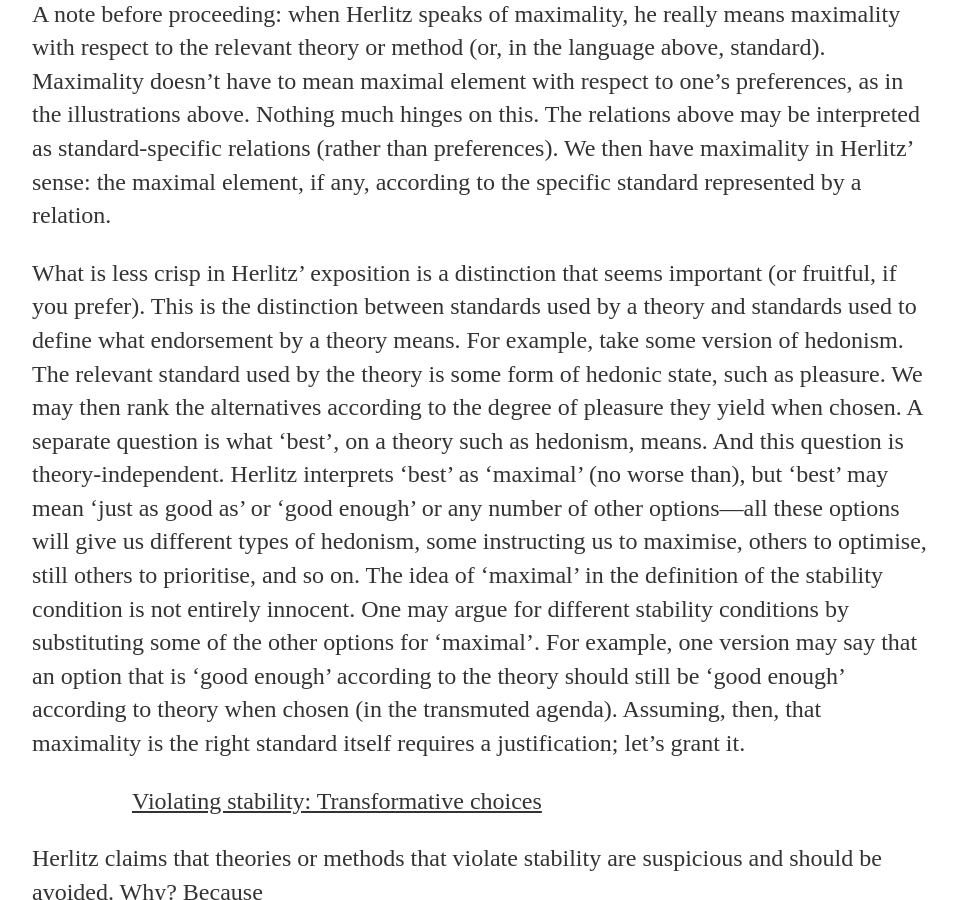
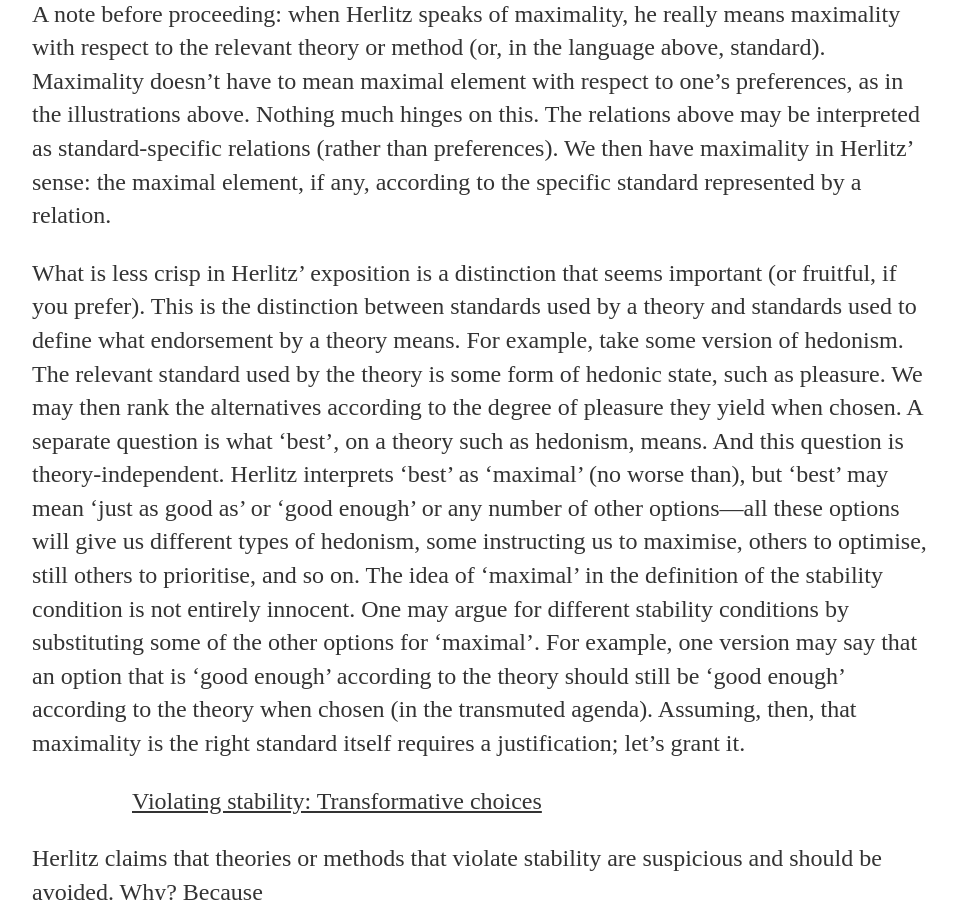
Before and after one commit to uzunovam/uzunovam, a Jekyll site: the page built from _posts/2020-04-28-anders-herlitz-on-unstable-choices.md, in a window 1280 px wide and 900 px high, scrolled down 4387 px. Shown: the whole window, without its empty margins (160-1117 px from the left). Built offline with Jekyll 4.4.1, drawn with Linux system fonts in a browser that asks for light colours.

Commit message:
Update 2020-04-28-anders-herlitz-on-unstable-choices.md

```diff
--- a/_posts/2020-04-28-anders-herlitz-on-unstable-choices.md
+++ b/_posts/2020-04-28-anders-herlitz-on-unstable-choices.md
@@ -62,7 +62,7 @@ that the act of choosing a maximal alternative alone can revert whether this cho
 
 <p>A note before proceeding: when Herlitz speaks of maximality, he really means maximality with respect to the relevant theory or method (or, in the language above, standard). Maximality doesn’t have to mean maximal element with respect to one’s preferences, as in the illustrations above. Nothing much hinges on this. The relations above may be interpreted as standard-specific relations (rather than preferences). We then have maximality in Herlitz’ sense: the maximal element, if any, according to the specific standard represented by a relation.</p>
 
-<p>What is less crisp in Herlitz’ exposition is a distinction that seems important (or fruitful, if you prefer). This is the distinction between standards used by a theory and standards used to define what endorsement by a theory means. For example, take some version of hedonism. The relevant standard used by the theory is some form of hedonic state, such as pleasure. We may then rank the alternatives according to the degree of pleasure they yield when chosen. A separate question is what ‘best’, on a theory such as hedonism, means. And this question is theory-independent. Herlitz interprets ‘best’ as ‘maximal’ (no worse than), but ‘best’ may mean ‘just as good as’ or ‘good enough’ or any number of other options—all these options will give us different types of hedonism, some instructing us to maximise, others to optimise, still others to prioritise, and so on. The idea of ‘maximal’ in the definition of the stability condition is not entirely innocent. One may argue for different stability conditions by substituting some of the other options for ‘maximal’. For example, one version may say that an option that is ‘good enough’ according to the theory should still be ‘good enough’ according to theory when chosen (in the transmuted agenda). Assuming, then, that maximality is the right standard itself requires a justification; let’s grant it.</p>
+<p>What is less crisp in Herlitz’ exposition is a distinction that seems important (or fruitful, if you prefer). This is the distinction between standards used by a theory and standards used to define what endorsement by a theory means. For example, take some version of hedonism. The relevant standard used by the theory is some form of hedonic state, such as pleasure. We may then rank the alternatives according to the degree of pleasure they yield when chosen. A separate question is what ‘best’, on a theory such as hedonism, means. And this question is theory-independent. Herlitz interprets ‘best’ as ‘maximal’ (no worse than), but ‘best’ may mean ‘just as good as’ or ‘good enough’ or any number of other options—all these options will give us different types of hedonism, some instructing us to maximise, others to optimise, still others to prioritise, and so on. The idea of ‘maximal’ in the definition of the stability condition is not entirely innocent. One may argue for different stability conditions by substituting some of the other options for ‘maximal’. For example, one version may say that an option that is ‘good enough’ according to the theory should still be ‘good enough’ according to the theory when chosen (in the transmuted agenda). Assuming, then, that maximality is the right standard itself requires a justification; let’s grant it.</p>
 
 <p style="padding-left:100px;"><u>Violating stability: Transformative choices</u></p>
 
```
